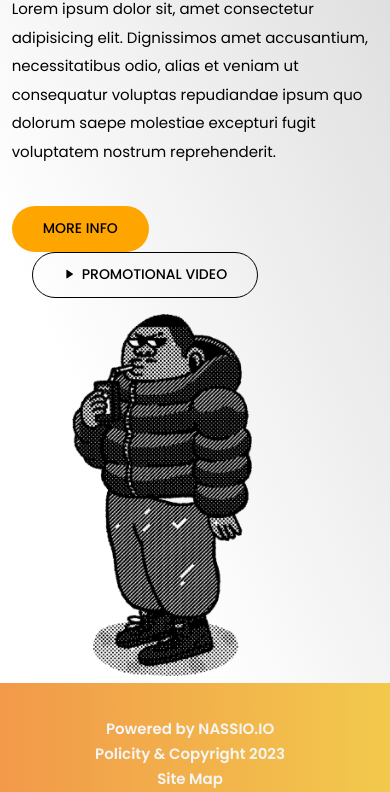
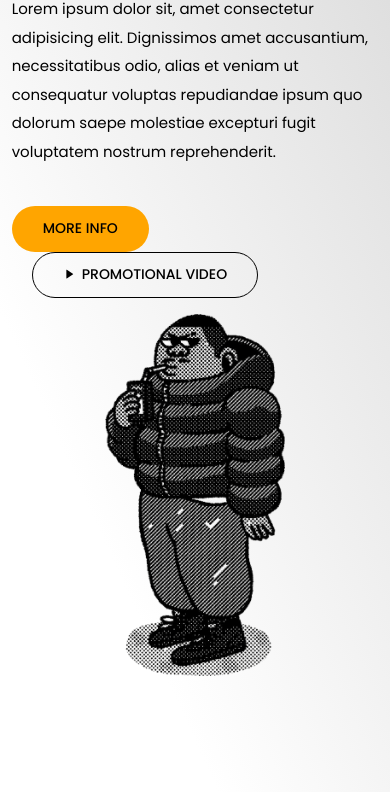
Before and after one commit to byemidev/beklutz.com, a plain HTML site: page public/index.html in a window 390 px wide. Shown: the part 308-1100 px from the top of the page. Drawn offline with nearby package versions, Linux system fonts and the light colour scheme.

Commit message:
some changes in css and trying fixing  a mistake in JS , footer in mobile version is not hidden  i need scroll

```diff
--- a/src/css/styles.css
+++ b/src/css/styles.css
@@ -182,6 +182,7 @@ footer{
   width: 100%;
   padding: 33px 9%;
   background: linear-gradient(to right, #f2994a, #f2c94c);
+  justify-content: space-around;
 }
 
 footer.open{
@@ -192,11 +193,11 @@ footer > ul{
   flex-direction: row;
   align-items: center;
   align-content: center;
-
 }
 
 .footer-navlist{
   display: flex;
+  margin: 0 20px 0 20;
 }
 
 .footer-navlist a{
@@ -303,6 +304,7 @@ footer > ul{
   .footer-navlist{
     flex-direction: column;
     align-items: center;
+    justify-content: space-around;
   }
   .navlist{
     position: absolute;
@@ -329,10 +331,16 @@ footer > ul{
     right: 0;
   }
 
+  .klutzyboy-img{
+    display: inline-flex
+    flex-direction: row;
+    text-align: center;
+    margin-bottom: 30%;
+  }
+
   .klutzyboy-img img{
     width: 200px;
     height: auto;
-    margin-left: 60px;
   }
 }
 
@@ -352,9 +360,11 @@ footer > ul{
 
   .klutzyboy-img img{
     width: 180px;
+    height: auto;
   }
   footer{
     display: flex;
-    position: initial;
+    position: unset;
   }
+
 }
--- a/src/js/script.js
+++ b/src/js/script.js
@@ -21,16 +21,18 @@ let footer = document.querySelector('footer');
 let fnav = document.querySelector('.footer-navlist');
 
 menuFooter.onclick = () =>{
-footer.classList.toggle('open');
-sr.reveal(fnav,{delay:0, origin:'left'});
-}
+  footer.classList.toggle('open');
+  sr.reveal(fnav,{delay:0, origin:'left'});
+}//hay que arregla la version movil , no se ve el scroll
 
 //.klutzyboy-img js code to scroll origin right
 
 //sr2.reveal('.klutzyboy-img',{delay:700,origin:'top'});
 
 let languageSelector = document.querySelector('#language-selector');
-
+languageSelector.classList = () =>{
+languageSelector.style
+};
 
 languageSelector.addEventListener("change",function(){
   var selectedLanguage = languageSelector.value;
```
